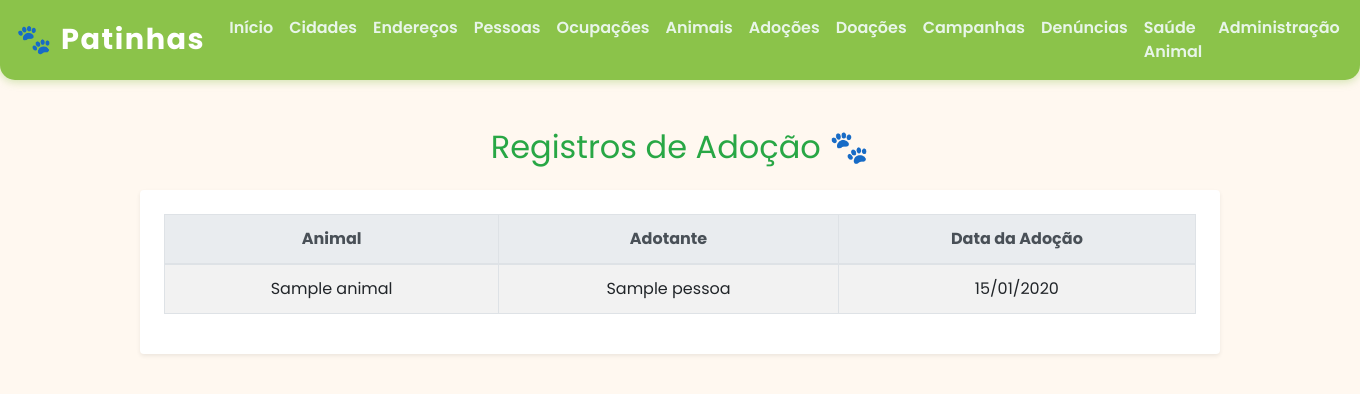
After one commit to AnaCDiass/Patinhas, a Django app: page /adocao/ in a window 1360 px wide. The commit adds this page. Shown: the top 394 px of the page. Run offline with Django 5.2, Linux system fonts and the light colour scheme; tables that the repository leaves empty hold one stand-in row (values such as "Sample post"); some libraries are stand-ins or nearby versions.

Commit message:
Add files via upload

```diff
--- a/app/models.py
+++ b/app/models.py
@@ -32,6 +32,7 @@ class Animal(models.Model):
     raca = models.CharField(max_length=50, verbose_name="Raça")
     idade = models.IntegerField(verbose_name="Idade (em anos)")
     sexo = models.CharField(max_length=10, verbose_name="Sexo")
+    foto = models.ImageField(upload_to='fotos_animais/', blank=True, null=True)
     status = models.CharField(
         max_length=20,
         choices=[('Disponível', 'Disponível'), ('Adotado', 'Adotado')],
@@ -61,15 +62,12 @@ class Adocao(models.Model):
 
 
 class Doacao(models.Model):
-    nome_doador = models.CharField(max_length=100, verbose_name="Nome do doador", blank=True, null=True)
+    pessoa = models.ForeignKey('Pessoa', on_delete=models.CASCADE, verbose_name="Doador", null=True, blank=True)
     email = models.EmailField(verbose_name="Email", blank=True, null=True)
     telefone = models.CharField(max_length=15, verbose_name="Telefone", blank=True, null=True)
     valor = models.DecimalField(max_digits=10, decimal_places=2, verbose_name="Valor")
     forma_pagamento = models.CharField(max_length=50, verbose_name="Forma de pagamento")
     data = models.DateTimeField(auto_now_add=True, verbose_name="Data da doação")
-
-    def __str__(self):
-        return f"R${self.valor:.2f} - {self.forma_pagamento}"
 
 
 class Campanha(models.Model):
@@ -87,15 +85,12 @@ class Campanha(models.Model):
 
 
 class Denuncia(models.Model):
-    nome_denunciante = models.CharField(max_length=100, verbose_name="Nome do denunciante")
+    pessoa = models.ForeignKey('Pessoa', on_delete=models.CASCADE, verbose_name="Denunciante", null=True, blank=True)
     email = models.EmailField(verbose_name="Email", blank=True, null=True)
     telefone = models.CharField(max_length=15, verbose_name="Telefone", blank=True, null=True)
     descricao = models.TextField(verbose_name="Descrição da denúncia")
     data = models.DateField(auto_now_add=True, verbose_name="Data da denúncia")
     endereco = models.ForeignKey(Endereco, on_delete=models.SET_NULL, blank=True, null=True, verbose_name="Endereço")
-
-    def __str__(self):
-        return f"Denúncia de {self.nome_denunciante} em {self.data}"
 
 
 class SaudeAnimal(models.Model):
@@ -108,8 +103,9 @@ class SaudeAnimal(models.Model):
         return f"Saúde de {self.animal} - {self.data}"
 
     class Meta:
-        verbose_name = "Ficha de Saúde"
-        verbose_name_plural = "Fichas de Saúde"
+        verbose_name = "Saúde Animal"
+        verbose_name_plural = "Saúde Animal"
+
 
 
 class Ocupacao(models.Model):
@@ -133,21 +129,3 @@ class Pessoa(models.Model):
 
     def __str__(self):
         return f"{self.nome} ({self.ocupacao})"
-
-    class Meta:
-        verbose_name = "Pessoa"
-        verbose_name_plural = "Pessoas"
-
-
-class SaudeAnimal(models.Model):
-    animal = models.ForeignKey(Animal, on_delete=models.CASCADE, verbose_name="Animal")
-    vacina = models.CharField(max_length=100, verbose_name="Vacina")
-    data = models.DateField(verbose_name="Data")
-    observacoes = models.TextField(blank=True, verbose_name="Observações")
-
-    def __str__(self):
-        return f"{self.animal.nome} - {self.vacina} ({self.data})"
-
-    class Meta:
-        verbose_name = "Saúde Animal"
-        verbose_name_plural = "Saúde Animal"
--- /dev/null
+++ b/app/templates/adocao.html
@@ -0,0 +1,34 @@
+{% extends 'base.html' %}
+
+{% block title %}Adoção | Patinhas{% endblock %}
+
+{% block content %}
+<div class="container mb-5">
+  <h2 class="titulo text-success text-center mt-4 mb-4">Registros de Adoção 🐾</h2>
+
+  {% if adocoes %}
+    <div class="table-responsive bg-white p-4 rounded shadow-sm">
+      <table class="table table-striped table-bordered text-center">
+        <thead class="thead-light">
+          <tr>
+            <th>Animal</th>
+            <th>Adotante</th>
+            <th>Data da Adoção</th>
+          </tr>
+        </thead>
+        <tbody>
+          {% for adocao in adocoes %}
+            <tr>
+              <td>{{ adocao.animal.nome }}</td>
+              <td>{{ adocao.pessoa.nome }}</td>
+              <td>{{ adocao.data|date:"d/m/Y" }}</td>
+            </tr>
+          {% endfor %}
+        </tbody>
+      </table>
+    </div>
+  {% else %}
+    <p class="text-center">Nenhuma adoção registrada até o momento.</p>
+  {% endif %}
+</div>
+{% endblock %}
--- a/app/templates/base.html
+++ b/app/templates/base.html
@@ -98,8 +98,8 @@
                 <li class="nav-item"><a class="nav-link" href="/pessoas/">Pessoas</a></li>
                 <li class="nav-item"><a class="nav-link" href="/ocupacoes/">Ocupações</a></li>
                 <li class="nav-item"><a class="nav-link" href="/animais/">Animais</a></li>
-                <li class="nav-item"><a class="nav-link" href="/adocoes/">Adoções</a></li>
-                <li class="nav-item"><a class="nav-link" href="/doacoes/">Doações</a></li>
+                <li class="nav-item"><a class="nav-link" href="/adocao/">Adoções</a></li>
+                <li class="nav-item"><a class="nav-link" href="/doacao/">Doações</a></li>
                 <li class="nav-item"><a class="nav-link" href="/campanhas/">Campanhas</a></li>
                 <li class="nav-item"><a class="nav-link" href="/denuncias/">Denúncias</a></li>
                 <li class="nav-item"><a class="nav-link" href="/saude-animal/">Saúde Animal</a></li>
--- a/app/views.py
+++ b/app/views.py
@@ -1,6 +1,6 @@
 from django.shortcuts import render, redirect
 from django.views import View
-from .models import Animal, Campanha, Denuncia, Doacao, Cidade, Endereco, Pessoa, Ocupacao, SaudeAnimal
+from .models import Animal, Campanha, Denuncia, Adocao, Doacao, Cidade, Endereco, Pessoa, Ocupacao, SaudeAnimal
 
 
 class IndexView(View):
@@ -32,10 +32,18 @@ class DoacaoView(View):
         doacoes = Doacao.objects.order_by('-id')
         return render(request, 'doacao.html', {'doacoes': doacoes})
 
+
+class AdocaoView(View):
+    def get(self, request, *args, **kwargs):
+        adocoes = Adocao.objects.select_related('animal', 'pessoa').all().order_by('-data')
+        return render(request, 'adocao.html', {'adocoes': adocoes})
+
+
 class CidadesView(View):
     def get(self, request):
         cidades = Cidade.objects.all()
         return render(request, 'cidades.html', {'cidades': cidades})
+
 
 class EnderecosView(View):
     def get(self, request, *args, **kwargs):
--- a/config/urls.py
+++ b/config/urls.py
@@ -15,6 +15,7 @@ urlpatterns = [
     path('campanhas/', CampanhasView.as_view(), name='campanhas'),
     path('denuncias/', DenunciaView.as_view(), name='denuncias'),
     path('doacao/', DoacaoView.as_view(), name='doacao'),
+    path('adocao/', AdocaoView.as_view(), name='adocao'),
     path('cidades/', CidadesView.as_view(), name='cidades'),
     path('enderecos/', EnderecosView.as_view(), name='enderecos'),
     path('pessoas/', PessoasView.as_view(), name='pessoas'),
@@ -26,3 +27,9 @@ urlpatterns = [
     # path('animal/novo/', CadastroAnimalView.as_view(), name='cadastro_animal'),
     # path('campanha/nova/', CadastroCampanhaView.as_view(), name='cadastro_campanha'),
 ]
+
+from django.conf import settings
+from django.conf.urls.static import static
+
+if settings.DEBUG:
+    urlpatterns += static(settings.MEDIA_URL, document_root=settings.MEDIA_ROOT)
```
Also changed, not shown: app/templates/animais.html (+13 -3 lines), app/templates/doacao.html (+0 -8 lines), app/templates/ocupacao.html (+5 -5 lines), app/templates/saudeanimal.html (+9 -7 lines), config/settings.py (+7 -4 lines), app/migrations/0001_initial.py, media/fotos_animais/1000206268.png (added), media/fotos_animais/oli.jpg (added), media/fotos_animais/oli_WfSHDlg.jpg (added).
